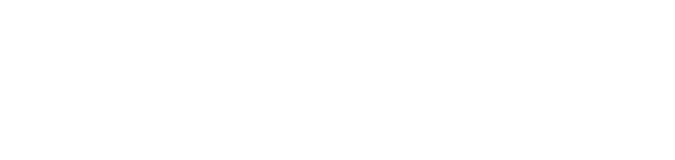
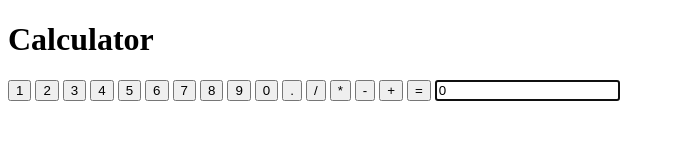
Before and after one commit to Alzeifer/Calculator, a plain HTML site: page index.html in a window 1280 px wide. Shown: the whole page, without its empty margins (0-675 px from the left). Drawn offline with Linux system fonts and the light colour scheme.

Commit message:
creation of the buttons and the display screen

```diff
--- a/index.html
+++ b/index.html
@@ -9,7 +9,24 @@
 </head>
 <body>
     <script src="main.js"></script>
-
+    <h1>Calculator</h1>
+    <button>1</button>
+    <button>2</button>
+    <button>3</button>
+    <button>4</button>
+    <button>5</button>
+    <button>6</button>
+    <button>7</button>
+    <button>8</button>
+    <button>9</button>
+    <button>0</button>
+    <button>.</button>
+    <button>/</button>
+    <button>*</button>
+    <button>-</button>
+    <button>+</button>
+    <button>=</button>
+    <input type="text" class="cs_window" name="cs_display" id="cs_display" value="0" inputmode="decimal" aria-label="number display" autofocus="">
 
 </body>
 </html>
```
